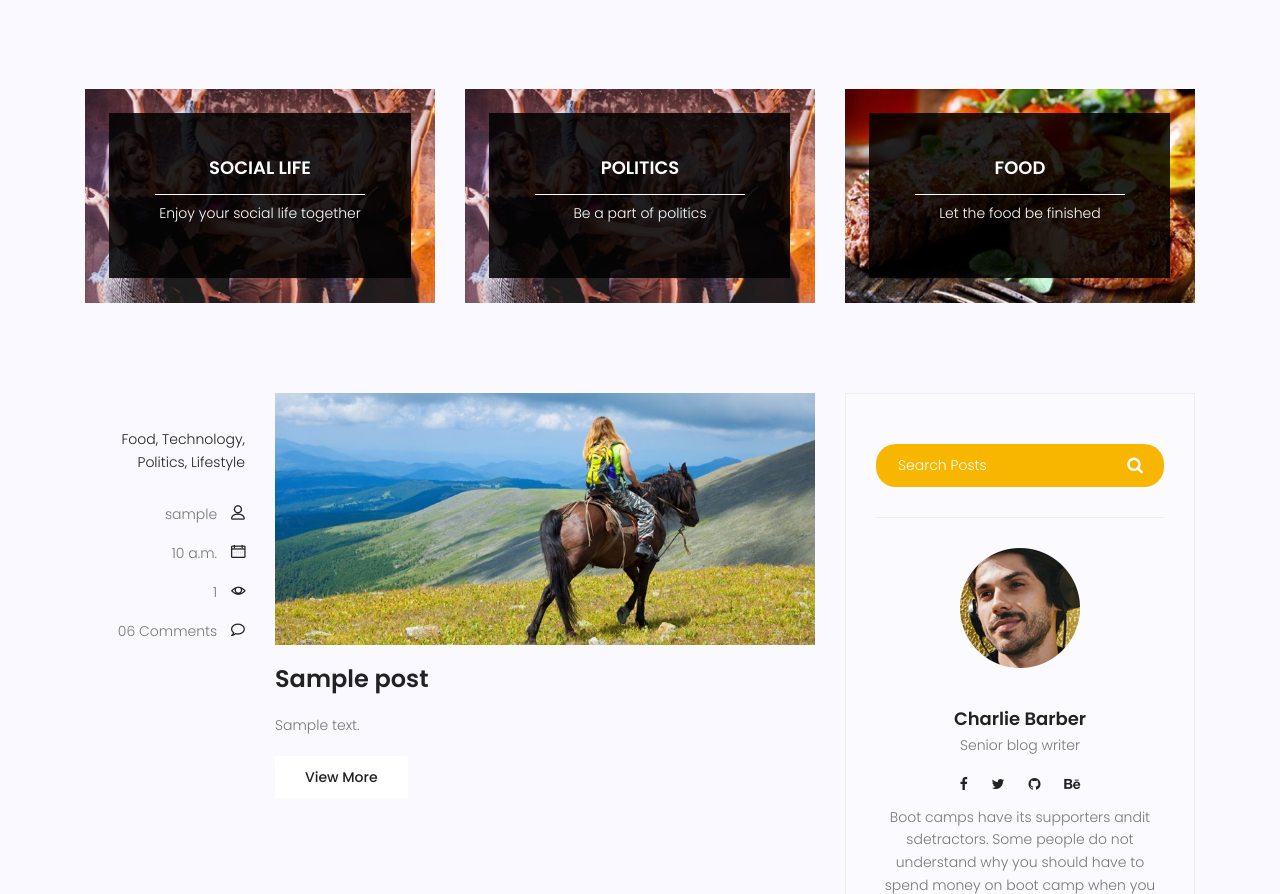
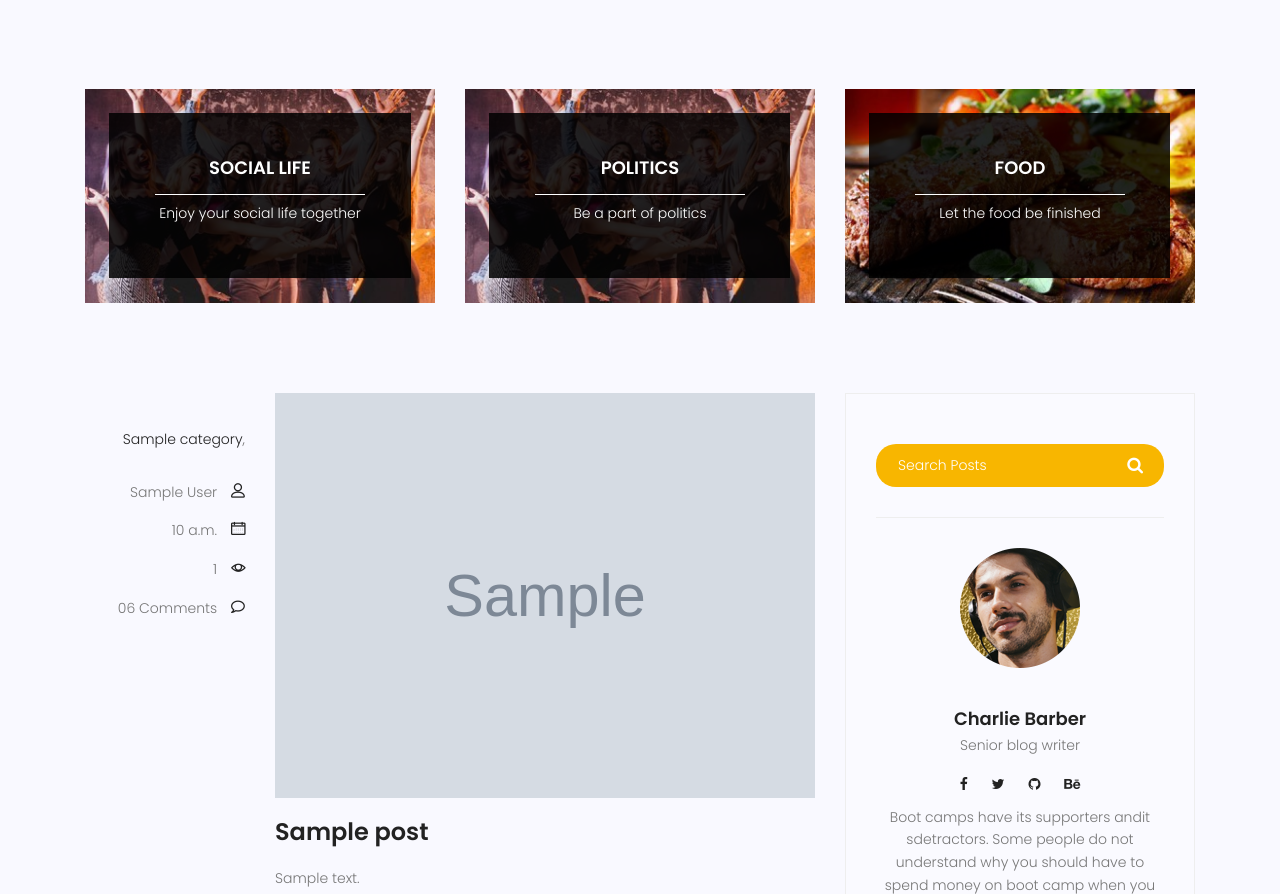
Before and after one commit to Alizare0017/mysite, a Django app: page /blog-home in a window 1280 px wide. Shown: the part 689-1583 px from the top of the page. Run offline with Django 3.2, Linux system fonts and the light colour scheme; tables that the repository leaves empty hold one stand-in row (values such as "Sample post"); grey boxes marked "Sample" are stand-in pictures; some libraries are stand-ins or nearby versions.

Commit message:
Improve Data base Models
Add author, image and category to models.py

```diff
--- a/blog/admin.py
+++ b/blog/admin.py
@@ -1,5 +1,5 @@
 from django.contrib import admin
-from blog.models import Post
+from blog.models import Post, Category
 
 # Register your models here.
 class PostAdmin(admin.ModelAdmin) :
@@ -9,5 +9,5 @@ class PostAdmin(admin.ModelAdmin) :
     list_filter = ('status', 'author')
     search_fields = ['title','content']
 
-
+admin.site.register(Category)
 admin.site.register(Post,PostAdmin)
--- a/blog/models.py
+++ b/blog/models.py
@@ -2,14 +2,20 @@ from django.db import models
 from django.contrib.auth.models import User
 # Create your models here.
 
+class Category(models.Model):
+    name = models.CharField(max_length=255)
+
+    def __str__(self):
+        return self.name
+
+
 class Post(models.Model):
-    # image
-
+    image = models.ImageField(upload_to='blog/',default='blog/default.jpg')
     author = models.ForeignKey(User,on_delete=models.SET_NULL,null=True)
     title = models.CharField(max_length=255)
     content = models.TextField()
     # tag
-    # category
+    category = models.ManyToManyField(Category)
     counted_view = models.IntegerField(default=0)
     status = models.BooleanField(default=False)
     published_date = models.TimeField(null=True)
--- a/blog/urls.py
+++ b/blog/urls.py
@@ -2,7 +2,8 @@ from turtle import home
 from unicodedata import name
 from django.urls import path
 from blog.views import *
-
+from django.conf import settings
+from django.conf.urls.static import static
 
 app_name = 'blog'
 
@@ -10,4 +11,4 @@ urlpatterns = [
     path('blog/<int:pid>',blog_single,name='blog-single'),
     path('blog-home',blog_home,name='blog-home'),
     path('test/<str:testID>',test,name='test'),
-]
+] + static(settings.MEDIA_URL, document_root=settings.MEDIA_ROOT)
--- a/templates/blog/blog-home.html
+++ b/templates/blog/blog-home.html
@@ -93,14 +93,15 @@
 				{% for post in posts %}
 				<div class="single-post row">
 					<div class="col-lg-3  col-md-3 meta-details">
+
 						<ul class="tags">
-							<li><a href="#">Food,</a></li>
-							<li><a href="#">Technology,</a></li>
-							<li><a href="#">Politics,</a></li>
-							<li><a href="#">Lifestyle</a></li>
+							{% for cat in post.category.all %}
+							<li><a href="#">{{cat}}</a></li>,
+							{% endfor %}
 						</ul>
+
 						<div class="user-details row">
-							<p class="user-name col-lg-12 col-md-12 col-6"><a href="#">{{post.author.username}}</a> <span
+							<p class="user-name col-lg-12 col-md-12 col-6"><a href="#">{{post.author.get_full_name}}</a> <span
 									class="lnr lnr-user"></span></p>
 							<p class="date col-lg-12 col-md-12 col-6"><a href="#">{{post.updated_date}}</a> <span
 									class="lnr lnr-calendar-full"></span></p>
@@ -112,7 +113,7 @@
 					</div>
 					<div class="col-lg-9 col-md-9 ">
 						<div class="feature-img">
-							<img class="img-fluid" src="{% static 'img/blog/feature-img1.jpg' %}" alt="">
+							<img class="img-fluid" src="{{post.image.url}}" alt="">
 						</div>
 						<a class="posts-title" href="{% url 'blog:blog-single' pid=post.id %}">
 							<h3>{{post.title}}</h3>
--- a/templates/blog/blog-single.html
+++ b/templates/blog/blog-single.html
@@ -28,7 +28,7 @@
 					<div class="single-post row">
 						<div class="col-lg-12">
 							<div class="feature-img">
-								<img class="img-fluid" src="{% static 'img/blog/feature-img1.jpg' %}" alt="">
+								<img class="img-fluid" src="{{posts.image.url}}" alt="">
 							</div>
 						</div>
 						<div class="col-lg-3  col-md-3 meta-details">
```
Also changed, not shown: blog/migrations/0005_post_image.py (added), blog/migrations/0006_auto_20221105_1348.py (added), blog/migrations/0007_alter_post_category.py (added), media/blog/cat-widget1.jpg (added), media/blog/default.jpg (added), media/blog/feature-img2.jpg (added), media/blog/feature-img3.jpg (added), media/blog/feature-img3_CJLfkdW.jpg (added), media/blog/o3.jpg (added).
